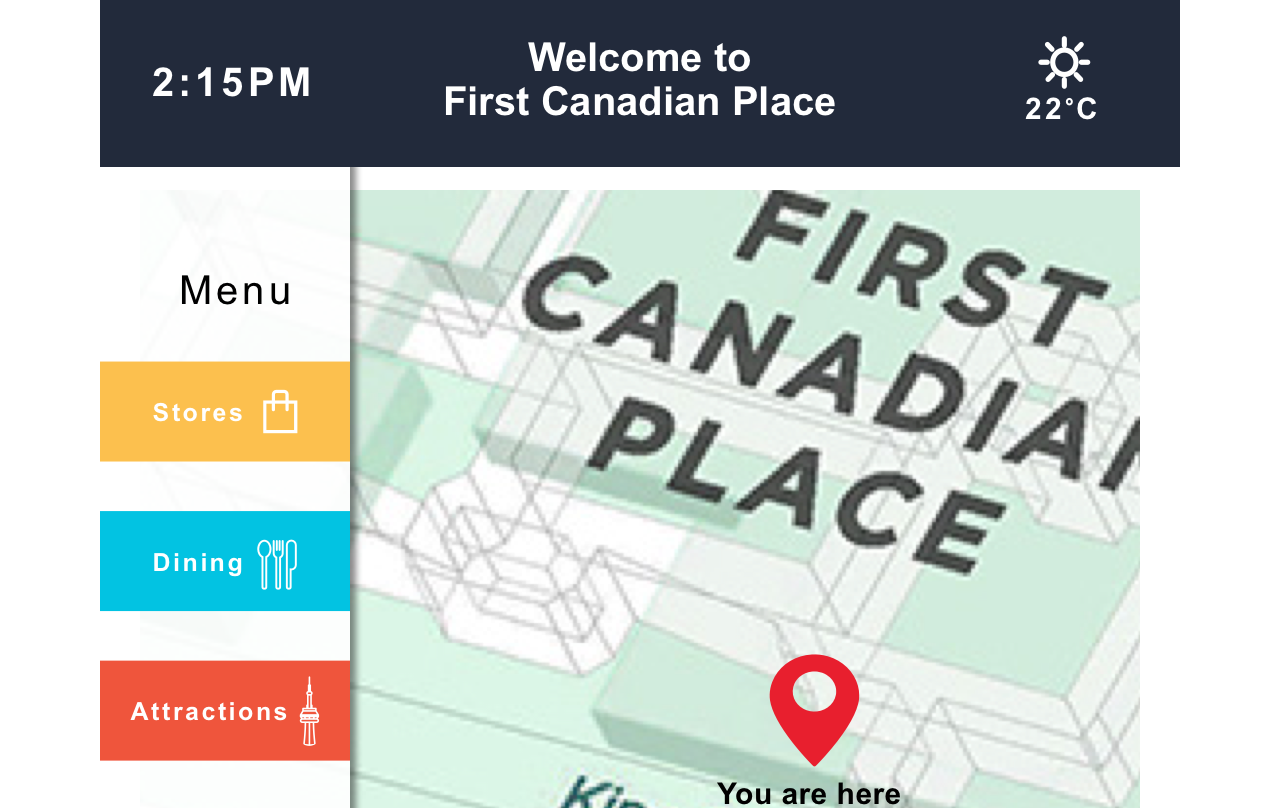
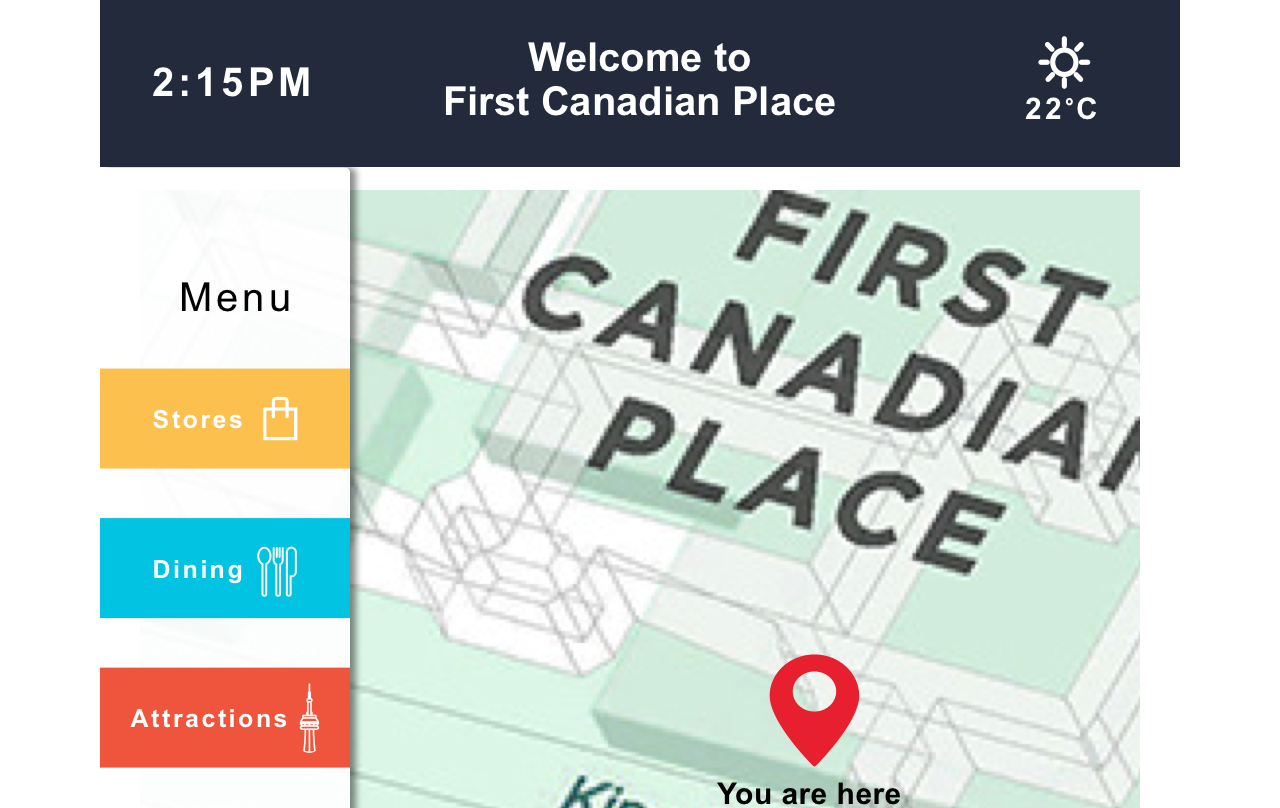
Before and after one commit to Humber-WEBD-Exercise/Improved-Path-Prototype, a plain HTML site: page index.html in a window 1280 px wide. Shown: the top 808 px of the page. Drawn offline with nearby package versions, Linux system fonts and the light colour scheme.

Commit message:
adjust nav bar bg img

```diff
--- a/css/main.css
+++ b/css/main.css
@@ -208,7 +208,7 @@ input[type=range]:focus::-ms-fill-upper {
  /*nav bar area*/
 
 .nav-bar{
-  background: url("../images/nav.png") no-repeat 0 -14px;
+  background: url("../images/nav.png") no-repeat 0 -7px;
   position: absolute;
   top: 0;
   left: 0;
```
